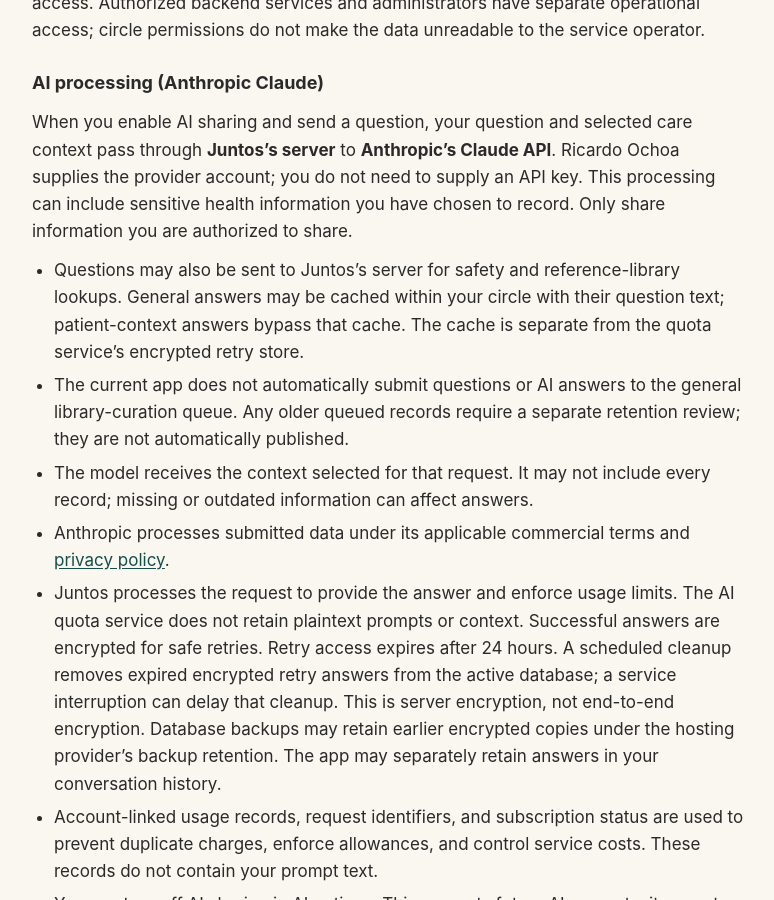
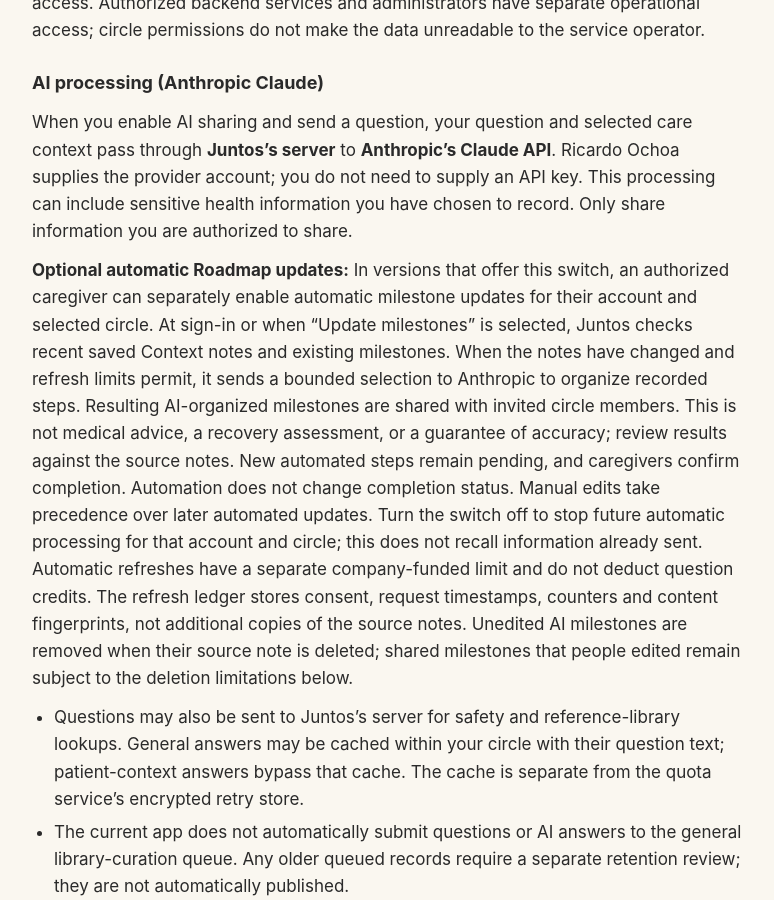
Before and after one commit to carecircle-apps/carecircle-apps.github.io, a Jekyll site: the page built from legal/privacy/index.md, in a window 1280 px wide and 900 px high, scrolled down 2834 px. Shown: the whole window, without its empty margins (252-1026 px from the left). Built offline with Jekyll 4.4.1, drawn with Linux system fonts in a browser that asks for light colours.

Commit message:
Disclose optional consent-based roadmap processing

```diff
--- a/legal/privacy/index.md
+++ b/legal/privacy/index.md
@@ -76,6 +76,8 @@
 ### AI processing (Anthropic Claude)
 
 When you enable AI sharing and send a question, your question and selected care context pass through **Juntos's server** to **Anthropic's Claude API**. Ricardo Ochoa supplies the provider account; you do not need to supply an API key. This processing can include sensitive health information you have chosen to record. Only share information you are authorized to share.
+
+**Optional automatic Roadmap updates:** In versions that offer this switch, an authorized caregiver can separately enable automatic milestone updates for their account and selected circle. At sign-in or when “Update milestones” is selected, Juntos checks recent saved Context notes and existing milestones. When the notes have changed and refresh limits permit, it sends a bounded selection to Anthropic to organize recorded steps. Resulting AI-organized milestones are shared with invited circle members. This is not medical advice, a recovery assessment, or a guarantee of accuracy; review results against the source notes. New automated steps remain pending, and caregivers confirm completion. Automation does not change completion status. Manual edits take precedence over later automated updates. Turn the switch off to stop future automatic processing for that account and circle; this does not recall information already sent. Automatic refreshes have a separate company-funded limit and do not deduct question credits. The refresh ledger stores consent, request timestamps, counters and content fingerprints, not additional copies of the source notes. Unedited AI milestones are removed when their source note is deleted; shared milestones that people edited remain subject to the deletion limitations below.
 
 - Questions may also be sent to Juntos's server for safety and reference-library lookups. General answers may be cached within your circle with their question text; patient-context answers bypass that cache. The cache is separate from the quota service's encrypted retry store.
 - The current app does not automatically submit questions or AI answers to the general library-curation queue. Any older queued records require a separate retention review; they are not automatically published.
```
